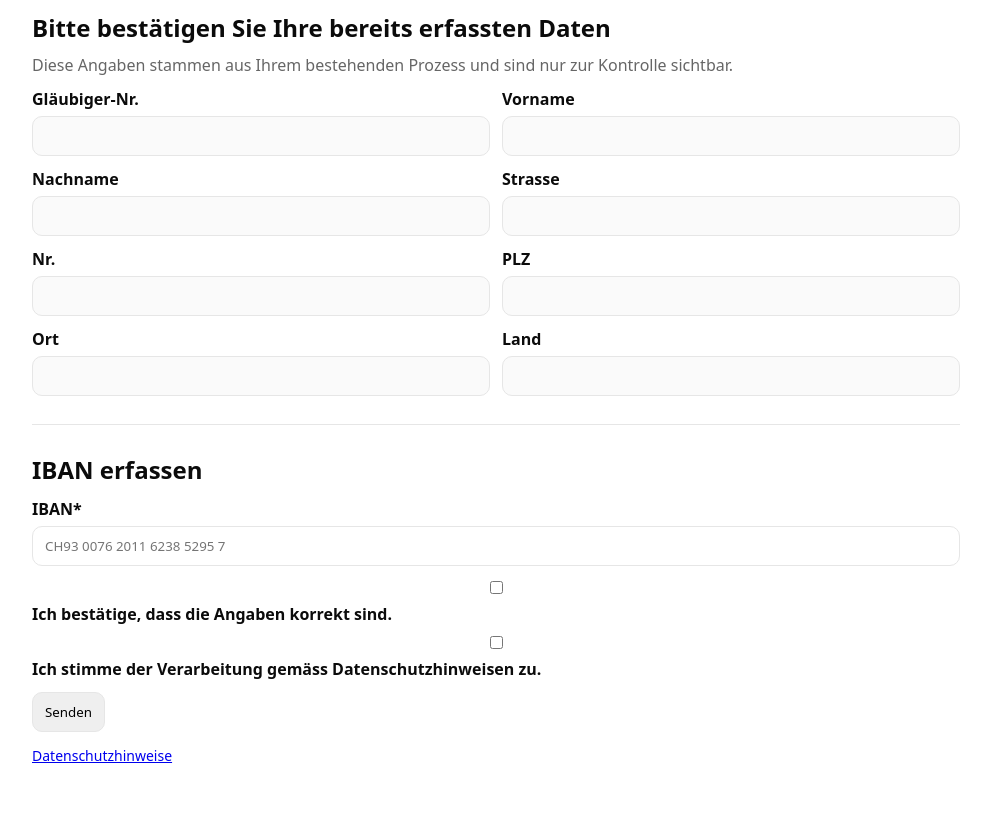
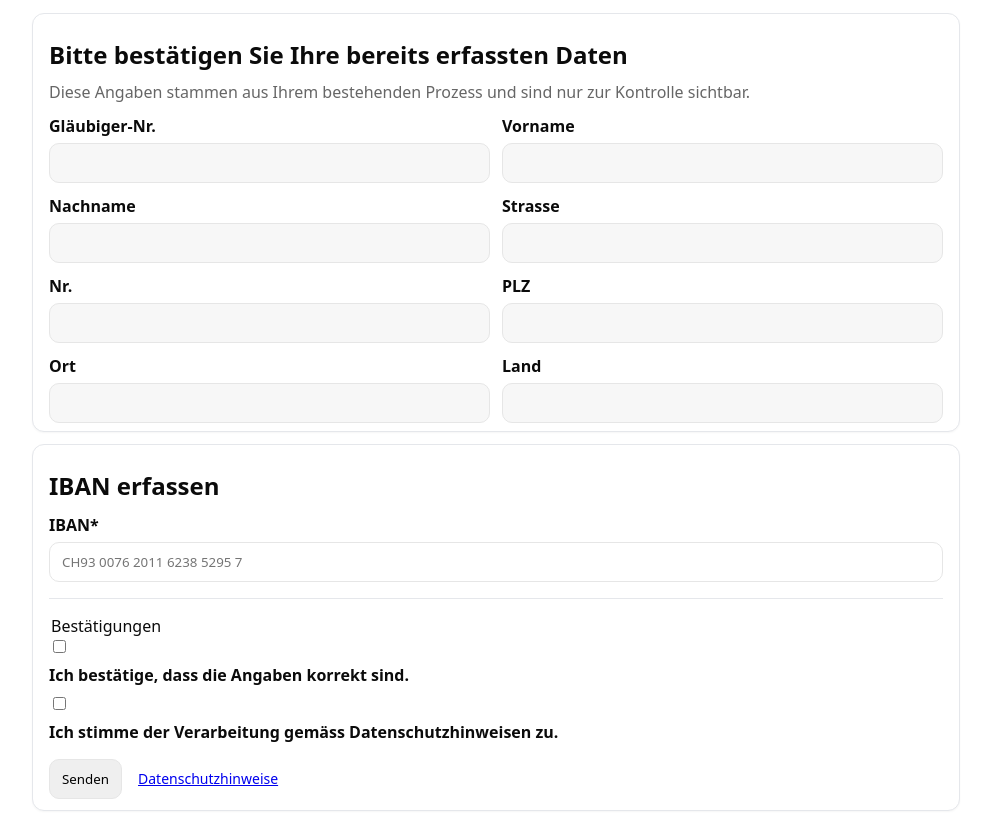
Before and after one commit to oroquest/iban-clean, a website: page index.html in a window 1280 px wide. Shown: the part 77-904 px from the top of the page, without its empty margins (144-1135 px from the left). Before the commit the page ends 866 px from the top, so only its background shows below. Drawn offline with Linux system fonts and the light colour scheme; no server answers.

Commit message:
Add files via upload

```diff
--- a/brand.css
+++ b/brand.css
@@ -1,5 +1,15 @@
-/* Topbar wie Verify */
-.topbar{ max-width: 960px; margin: 8px auto 0; padding: 0 16px; display:flex; align-items:center; justify-content:space-between; }
-.logo{ height: 40px; display:block; }
-.lang select{ border:1px solid #ddd; border-radius:8px; padding:6px 10px; }
-.container{ max-width: 960px; margin: 24px auto; padding: 0 16px; }
+/* Verify-like UI tweaks */
+.topbar{max-width:960px;margin:16px auto 0;padding:8px 16px;display:flex;gap:12px;align-items:center}
+.topbar .logo{height:32px;display:block}
+.container{max-width:960px;margin:16px auto;padding:0 16px}
+.card{background:#fff;border:1px solid #e5e7eb;border-radius:12px;box-shadow:0 1px 2px rgba(0,0,0,.04);padding:16px 16px 8px;margin:12px 0}
+.grid.two{display:grid;grid-template-columns:1fr 1fr;gap:12px}
+.grid.one{display:grid;grid-template-columns:1fr;gap:8px}
+label{display:flex;flex-direction:column;gap:6px}
+input[disabled]{background:#f7f7f7}
+.divider{height:1px;background:#e5e7eb;margin:16px 0}
+.consents{border:0;padding:0;margin:0;display:flex;flex-direction:column;gap:8px}
+.checkbox{display:flex;gap:8px;align-items:flex-start}
+.actions{display:flex;align-items:center;gap:16px;margin-top:12px}
+.small{font-size:.875rem}
+@media (max-width:720px){.grid.two{grid-template-columns:1fr} .topbar{margin-top:8px} .topbar .logo{height:28px}}
--- a/index.html
+++ b/index.html
@@ -2,77 +2,83 @@
 <html lang="de">
 <head>
   <meta charset="utf-8" />
-  <meta name="viewport" content="width=device-width, initial-scale=1" />
+  <meta name="viewport" content="width=device-width,initial-scale=1" />
   <title>IBAN – SIKURA Leben AG i.L.</title>
   <link rel="stylesheet" href="/style.css" />
   <link rel="stylesheet" href="/brand.css" />
 </head>
 <body>
-  <header class="site-header">
   <div class="topbar">
     <img src="/siku_logo.png" alt="Sikura Life" class="logo" />
-      <div class="lang">
-        <label for="langSel" class="sr-only">Sprache</label>
-        <select id="langSel" aria-label="Language">
+    <select id="langSelect" aria-label="Sprache">
       <option value="de">Deutsch</option>
       <option value="en">English</option>
       <option value="it">Italiano</option>
     </select>
   </div>
-    </div>
-  </header>
 
   <main class="container">
-    <section>
+    <section class="card">
       <h1><span data-i18n="title_check">Bitte bestätigen Sie Ihre bereits erfassten Daten</span></h1>
       <p class="hint"><span data-i18n="subtitle_check">Diese Angaben stammen aus Ihrem bestehenden Prozess und sind nur zur Kontrolle sichtbar.</span></p>
-      <div class="grid">
-        <label><span data-i18n="field_creditor">Gläubiger‑Nr.</span>
-          <input id="ro_creditor" disabled /></label>
-        <label><span data-i18n="field_firstname">Vorname</span>
-          <input id="ro_firstname" disabled /></label>
-        <label><span data-i18n="field_lastname">Nachname</span>
-          <input id="ro_lastname" disabled /></label>
-        <label><span data-i18n="field_street">Strasse</span>
-          <input id="ro_street" disabled /></label>
-        <label><span data-i18n="field_houseno">Nr.</span>
-          <input id="ro_houseno" disabled /></label>
-        <label><span data-i18n="field_zip">PLZ</span>
-          <input id="ro_zip" disabled /></label>
-        <label><span data-i18n="field_city">Ort</span>
-          <input id="ro_city" disabled /></label>
-        <label><span data-i18n="field_country">Land</span>
-          <input id="ro_country" disabled /></label>
+      <div class="grid two">
+        <label><span data-i18n="field_creditor">Gläubiger‑Nr.</span><input id="ro_creditor" disabled /></label>
+        <label><span data-i18n="field_firstname">Vorname</span><input id="ro_firstname" disabled /></label>
+        <label><span data-i18n="field_lastname">Nachname</span><input id="ro_lastname" disabled /></label>
+        <label><span data-i18n="field_street">Strasse</span><input id="ro_street" disabled /></label>
+        <label><span data-i18n="field_houseno">Nr.</span><input id="ro_houseno" disabled /></label>
+        <label><span data-i18n="field_zip">PLZ</span><input id="ro_zip" disabled /></label>
+        <label><span data-i18n="field_city">Ort</span><input id="ro_city" disabled /></label>
+        <label><span data-i18n="field_country">Land</span><input id="ro_country" disabled /></label>
       </div>
     </section>
 
-    <hr/>
-
-    <section>
+    <section class="card">
       <h2><span data-i18n="title_iban">IBAN erfassen</span></h2>
       <form id="ibanForm" method="POST" action="/.netlify/functions/iban_submit" novalidate>
+        <div class="grid one">
           <label><span data-i18n="field_iban">IBAN*</span>
-          <input id="iban" name="iban" required maxlength="34" placeholder="CH93 0076 2011 6238 5295 7" /></label>
-        <small id="ibanErr" class="error" style="display:none;color:#b00020"><span data-i18n="err_iban_invalid">Bitte eine gültige IBAN eingeben (Format & Prüfsumme).</span></small>
+            <input id="iban" name="iban" required maxlength="34" placeholder="CH93 0076 2011 6238 5295 7" />
+          </label>
+          <small id="ibanErr" class="error" style="display:none;color:#b00020">
+            <span data-i18n="err_iban_invalid">Bitte eine gültige IBAN eingeben (Format & Prüfsumme).</span>
+          </small>
+        </div>
 
+        <!-- Hidden params -->
         <input type="hidden" id="hid_id" name="id" />
         <input type="hidden" id="hid_token" name="token" />
         <input type="hidden" id="hid_em" name="em" />
         <input type="hidden" id="hid_lang" name="lang" />
 
-        <div class="checks">
-          <label><input type="checkbox" id="cb1" required />
-            <span data-i18n="check_correct">Ich bestätige, dass die Angaben korrekt sind.</span></label>
-          <label><input type="checkbox" id="cb2" required />
-            <span data-i18n="check_privacy">Ich stimme der Verarbeitung gemäss Datenschutzhinweisen zu.</span></label>
+        <div class="divider"></div>
+
+        <fieldset class="consents">
+          <legend data-i18n="legend_consent">Bestätigungen</legend>
+          <label class="checkbox">
+            <input type="checkbox" id="cb1" required />
+            <span data-i18n="check_correct">Ich bestätige, dass die Angaben korrekt sind.</span>
+          </label>
+          <label class="checkbox">
+            <input type="checkbox" id="cb2" required />
+            <span data-i18n="check_privacy">Ich stimme der Verarbeitung gemäss Datenschutzhinweisen zu.</span>
+          </label>
+          <small id="consentErr" class="error" style="display:none;color:#b00020">
+            <span data-i18n="err_consents">Bitte beide Häkchen setzen, um fortzufahren.</span>
+          </small>
+        </fieldset>
+
+        <div class="actions">
+          <button type="submit"><span data-i18n="btn_send">Senden</span></button>
+          <p class="small">
+            <a href="/privacy.html" target="_blank" rel="noopener" data-i18n="link_privacy">Datenschutzhinweise</a>
+          </p>
         </div>
-
-        <button type="submit"><span data-i18n="btn_send">Senden</span></button>
-        <p class="small"><a href="/privacy.html" target="_blank" rel="noopener" data-i18n="link_privacy">Datenschutzhinweise</a></p>
       </form>
     </section>
   </main>
 
   <script src="/script.js" defer></script>
+  <noscript>Bitte JavaScript aktivieren.</noscript>
 </body>
 </html>
--- a/script.js
+++ b/script.js
@@ -1,73 +1,78 @@
 (function(){
   'use strict';
   const I18N = {
-    de:{title_check:"Bitte bestätigen Sie Ihre bereits erfassten Daten",subtitle_check:"Diese Angaben stammen aus Ihrem bestehenden Prozess und sind nur zur Kontrolle sichtbar.",field_creditor:"Gläubiger‑Nr.",field_firstname:"Vorname",field_lastname:"Nachname",field_street:"Strasse",field_houseno:"Nr.",field_zip:"PLZ",field_city:"Ort",field_country:"Land",title_iban:"IBAN erfassen",field_iban:"IBAN*",check_correct:"Ich bestätige, dass die Angaben korrekt sind.",check_privacy:"Ich stimme der Verarbeitung gemäss Datenschutzhinweisen zu.",btn_send:"Senden",link_privacy:"Datenschutzhinweise",err_invalid_link:"Der Zugriffslink ist ungültig oder abgelaufen.",err_iban_invalid:"Bitte eine gültige IBAN eingeben (Format & Prüfsumme)."},
-    en:{title_check:"Please confirm your already provided data",subtitle_check:"The following information is from your existing process and is shown for review only.",field_creditor:"Creditor no.",field_firstname:"First name",field_lastname:"Last name",field_street:"Street",field_houseno:"No.",field_zip:"ZIP",field_city:"City",field_country:"Country",title_iban:"Enter IBAN",field_iban:"IBAN*",check_correct:"I confirm that the information is correct.",check_privacy:"I agree to the processing according to the privacy notice.",btn_send:"Submit",link_privacy:"Privacy notice",err_invalid_link:"The access link is invalid or has expired.",err_iban_invalid:"Please enter a valid IBAN (format & checksum)."},
-    it:{title_check:"Per favore conferma il tuo indirizzo",subtitle_check:"I campi sono precompilati e possono essere aggiornati se necessario.",field_creditor:"Numero del creditore",field_firstname:"Nome",field_lastname:"Cognome",field_street:"Via",field_houseno:"Nr.",field_zip:"CAP",field_city:"Città",field_country:"Paese",title_iban:"Inserisci IBAN",field_iban:"IBAN*",check_correct:"Confermo che i dati forniti sono corretti.",check_privacy:"Acconsento al trattamento dei miei dati secondo l'informativa sulla privacy.",btn_send:"Invia",link_privacy:"Informativa privacy",err_invalid_link:"Il link di accesso non è valido o è scaduto.",err_iban_invalid:"Inserisci un IBAN valido (formato e checksum)."}
+    de:{title_check:"Bitte bestätigen Sie Ihre bereits erfassten Daten",subtitle_check:"Diese Angaben stammen aus Ihrem bestehenden Prozess und sind nur zur Kontrolle sichtbar.",field_creditor:"Gläubiger‑Nr.",field_firstname:"Vorname",field_lastname:"Nachname",field_street:"Strasse",field_houseno:"Nr.",field_zip:"PLZ",field_city:"Ort",field_country:"Land",title_iban:"IBAN erfassen",field_iban:"IBAN*",legend_consent:"Bestätigungen",check_correct:"Ich bestätige, dass die Angaben korrekt sind.",check_privacy:"Ich stimme der Verarbeitung gemäss Datenschutzhinweisen zu.",btn_send:"Senden",link_privacy:"Datenschutzhinweise",err_invalid_link:"Der Zugriffslink ist ungültig oder abgelaufen.",err_iban_invalid:"Bitte eine gültige IBAN eingeben (Format & Prüfsumme).",err_consents:"Bitte beide Häkchen setzen, um fortzufahren."},
+    en:{title_check:"Please confirm your already provided data",subtitle_check:"The following information is from your existing process and is shown for review only.",field_creditor:"Creditor no.",field_firstname:"First name",field_lastname:"Last name",field_street:"Street",field_houseno:"No.",field_zip:"ZIP",field_city:"City",field_country:"Country",title_iban:"Enter IBAN",field_iban:"IBAN*",legend_consent:"Confirmations",check_correct:"I confirm that the information is correct.",check_privacy:"I agree to the processing according to the privacy notice.",btn_send:"Submit",link_privacy:"Privacy notice",err_invalid_link:"The access link is invalid or has expired.",err_iban_invalid:"Please enter a valid IBAN (format & checksum).",err_consents:"Please tick both checkboxes to continue."},
+    it:{title_check:"Per favore conferma il tuo indirizzo",subtitle_check:"I campi sono precompilati e possono essere aggiornati se necessario.",field_creditor:"Numero del creditore",field_firstname:"Nome",field_lastname:"Cognome",field_street:"Via",field_houseno:"Nr.",field_zip:"CAP",field_city:"Città",field_country:"Paese",title_iban:"Inserisci IBAN",field_iban:"IBAN*",legend_consent:"Conferme",check_correct:"Confermo che i dati forniti sono corretti.",check_privacy:"Acconsento al trattamento dei miei dati secondo l’Informativa privacy.",btn_send:"Invia",link_privacy:"Informativa privacy",err_invalid_link:"Il link di accesso non è valido o è scaduto.",err_iban_invalid:"Inserire un IBAN valido (formato e checksum).",err_consents:"Selezionare entrambe le caselle per continuare."}
   };
-  function normLang(l){l=(l||'de').toLowerCase(); return I18N[l]?l:'de';}
-  function t(lang,key){ const d=I18N[lang]||I18N.de; return d[key]||key; }
+  const $ = (id)=>document.getElementById(id);
+  const qs = new URLSearchParams(location.search);
+  function normLang(l){ l=(l||'de').toLowerCase(); return I18N[l]?l:'de'; }
   function applyI18n(lang){
-    document.documentElement.lang=lang;
-    document.querySelectorAll('[data-i18n]').forEach(el=>{ const k=el.getAttribute('data-i18n'); el.textContent=t(lang,k); });
+    const dict = I18N[lang]||I18N.de;
+    document.documentElement.lang = lang;
+    document.querySelectorAll('[data-i18n]').forEach(el=>{
+      const key=el.getAttribute('data-i18n'); if(dict[key]) el.textContent=dict[key];
+    });
+    // select
+    const sel = $('langSelect'); if (sel) sel.value = lang;
   }
-
+  // IBAN helpers
   function ibanSanitize(s){ return String(s||'').toUpperCase().replace(/\s+/g,''); }
   function toNum(ch){ const c=ch.charCodeAt(0); if(c>=48&&c<=57) return ch; if(c>=65&&c<=90) return String(c-55); return ''; }
-  function mod97Str(str){ let rem=0,buf=''; for(const ch of str){ buf+=toNum(ch); while(buf.length>=7){ rem=Number(String(rem)+buf.slice(0,7))%97; buf=buf.slice(7);} } if(buf.length) rem=Number(String(rem)+buf)%97; return rem; }
-  function ibanIsValid(raw){ const s=ibanSanitize(raw); if(!/^[A-Z]{2}\d{2}[A-Z0-9]{11,30}$/.test(s)) return false; const rearr=s.slice(4)+s.slice(0,4); return mod97Str(rearr)===1; }
-  function ibanGroup(v){ const s=ibanSanitize(v); return s.replace(/(.{4})/g,'$1 ').trim(); }
+  function mod97Str(str){ let rem=0,buf=''; for(const ch of str){ buf+=toNum(ch); while(buf.length>=7){ rem = Number(String(rem)+buf.slice(0,7))%97; buf = buf.slice(7);} } if(buf.length) rem = Number(String(rem)+buf)%97; return rem; }
+  function ibanIsValid(raw){ const s=ibanSanize(raw); if(!/^[A-Z]{2}\d{2}[A-Z0-9]{11,30}$/.test(s)) return false; const rearr=s.slice(4)+s.slice(0,4); return mod97Str(rearr)===1; }
+  function ibanGroup(v){ const s=ibanSanize(v); return s.replace(/(.{4})/g,'$1 ').trim(); }
+  function ibanSanize(v){ return ibanSanitize(v); }
 
-  function setSelect(lang){
-    const sel=document.getElementById('langSel');
-    if(sel){
-      sel.value=lang;
-      sel.onchange=()=>{
-        const qs=new URLSearchParams(location.search);
-        qs.set('lang', sel.value);
-        // preserve id/token/em
-        ['id','token','em'].forEach(k=>{ if(!qs.get(k)){ const el=document.getElementById('hid_'+k); if(el&&el.value) qs.set(k,el.value); } });
-        location.search='?'+qs.toString();
-      };
-    }
-  }
-
-  window.addEventListener('DOMContentLoaded', async()=>{
-    const qs=new URLSearchParams(location.search);
+  window.addEventListener('DOMContentLoaded', async () => {
     const id=(qs.get('id')||'').trim();
     const token=(qs.get('token')||'').trim();
     const em=(qs.get('em')||'').trim();
     const lang=normLang((qs.get('lang')||'de').trim());
 
     applyI18n(lang);
-    setSelect(lang);
-
-    const hid=id=>document.getElementById(id);
-    if(hid('hid_id')){ hid('hid_id').value=id; hid('hid_token').value=token; hid('hid_em').value=em; hid('hid_lang').value=lang; }
-    if(hid('ro_creditor')) hid('ro_creditor').value=id;
-
-    try{
-      const r=await fetch(`/.netlify/functions/iban_check?id=${encodeURIComponent(id)}&token=${encodeURIComponent(token)}&lang=${encodeURIComponent(lang)}&em=${encodeURIComponent(em)}`);
-      if(!r.ok) throw new Error('iban_check_failed');
-      const j=await r.json(); const p=j.display||{};
-      if(hid('ro_firstname')) hid('ro_firstname').value=p.firstname||'';
-      if(hid('ro_lastname'))  hid('ro_lastname').value=p.name||'';
-      if(hid('ro_street'))    hid('ro_street').value=p.strasse||'';
-      if(hid('ro_houseno'))   hid('ro_houseno').value=p.hausnummer||'';
-      if(hid('ro_zip'))       hid('ro_zip').value=p.plz||'';
-      if(hid('ro_city'))      hid('ro_city').value=p.ort||'';
-      if(hid('ro_country'))   hid('ro_country').value=p.land||'';
-    }catch(e){
-      alert(t(lang,'err_invalid_link'));
+    if($('langSelect')){
+      $('langSelect').addEventListener('change', (e)=>{
+        const newLang=e.target.value;
+        const q=new URLSearchParams({id,token,em,lang:newLang});
+        location.search = q.toString();
+      });
     }
 
-    const $iban=document.getElementById('iban'), $err=document.getElementById('ibanErr'), $form=document.getElementById('ibanForm');
-    if($iban&&$form){
+    // Hidden fields
+    if($('hid_id')){ $('hid_id').value=id; $('hid_token').value=token; $('hid_em').value=em; $('hid_lang').value=lang; }
+    if($('ro_creditor')) $('ro_creditor').value=id;
+
+    // Load RO data
+    try{
+      const r = await fetch(`/.netlify/functions/iban_check?id=${encodeURIComponent(id)}&token=${encodeURIComponent(token)}&lang=${encodeURIComponent(lang)}&em=${encodeURIComponent(em)}`);
+      if(!r.ok) throw new Error('iban_check_failed');
+      const j = await r.json(); const p=j.display||{};
+      if($('ro_firstname')) $('ro_firstname').value=p.firstname||'';
+      if($('ro_lastname'))  $('ro_lastname').value=p.name||'';
+      if($('ro_street'))    $('ro_street').value=p.strasse||'';
+      if($('ro_houseno'))   $('ro_houseno').value=p.hausnummer||'';
+      if($('ro_zip'))       $('ro_zip').value=p.plz||'';
+      if($('ro_city'))      $('ro_city').value=p.ort||'';
+      if($('ro_country'))   $('ro_country').value=p.land||'';
+    }catch(e){
+      alert((I18N[lang]||I18N.de).err_invalid_link);
+    }
+
+    // Form behaviour
+    const $iban=$('iban'), $err=$('ibanErr'), $form=$('ibanForm'), $cb1=$('cb1'), $cb2=$('cb2'), $cerr=$('consentErr');
+    if($iban && $form){
       $iban.addEventListener('input',()=>{ $iban.value=ibanGroup($iban.value); });
       $form.addEventListener('submit',(ev)=>{
-        $err.style.display='none';
-        if(!ibanIsValid($iban.value)){ ev.preventDefault(); $err.style.display='inline'; return; }
-        $iban.value=ibanSanitize($iban.value);
+        let ok=true;
+        // IBAN check
+        if (!ibanIsValid($iban.value)){ ok=false; $err && ($err.style.display='inline'); }
+        else { $err && ($err.style.display='none'); $iban.value=ibanSanize($iban.value); }
+        // Consents check
+        if(!($cb1 && $cb1.checked) || !($cb2 && $cb2.checked)){ ok=false; $cerr && ($cerr.style.display='inline'); }
+        else { $cerr && ($cerr.style.display='none'); }
+        if(!ok){ ev.preventDefault(); }
       });
     }
   });
```
Lines whose indentation alone changed are shown as unchanged.
